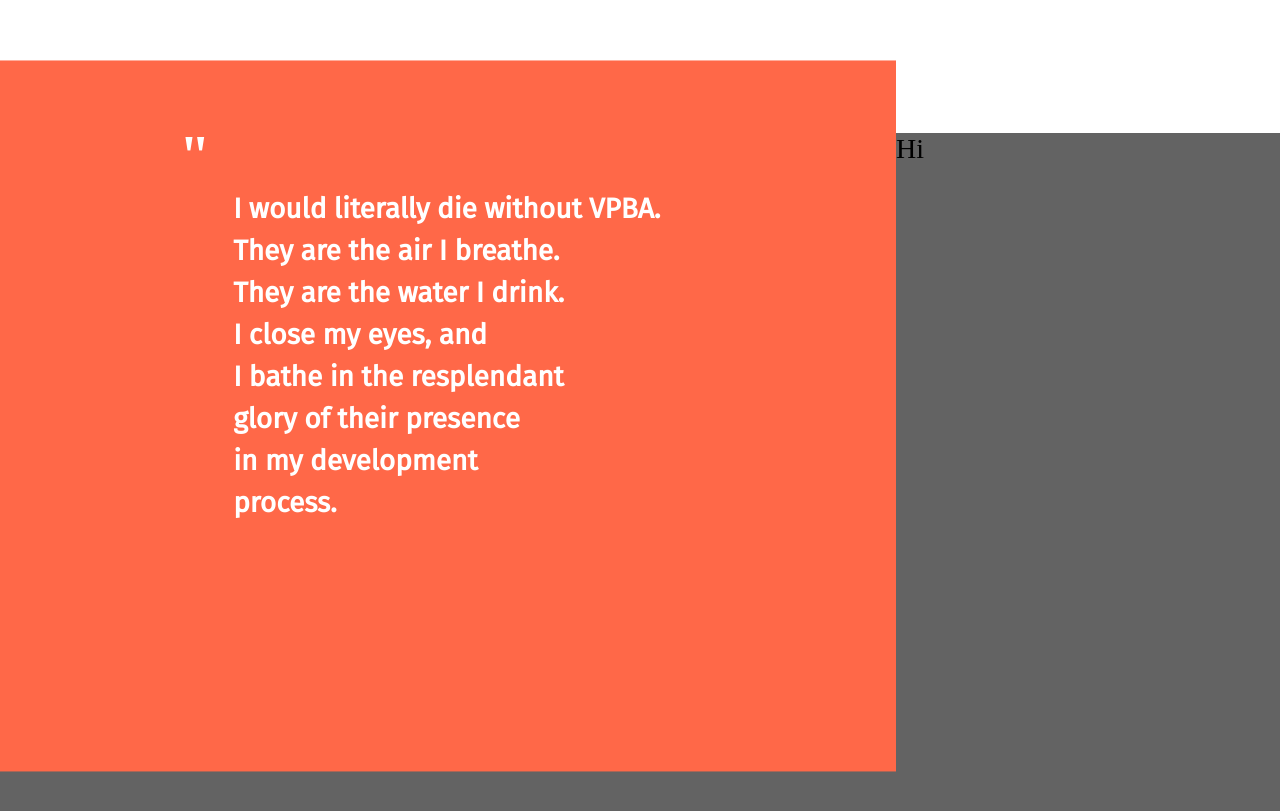
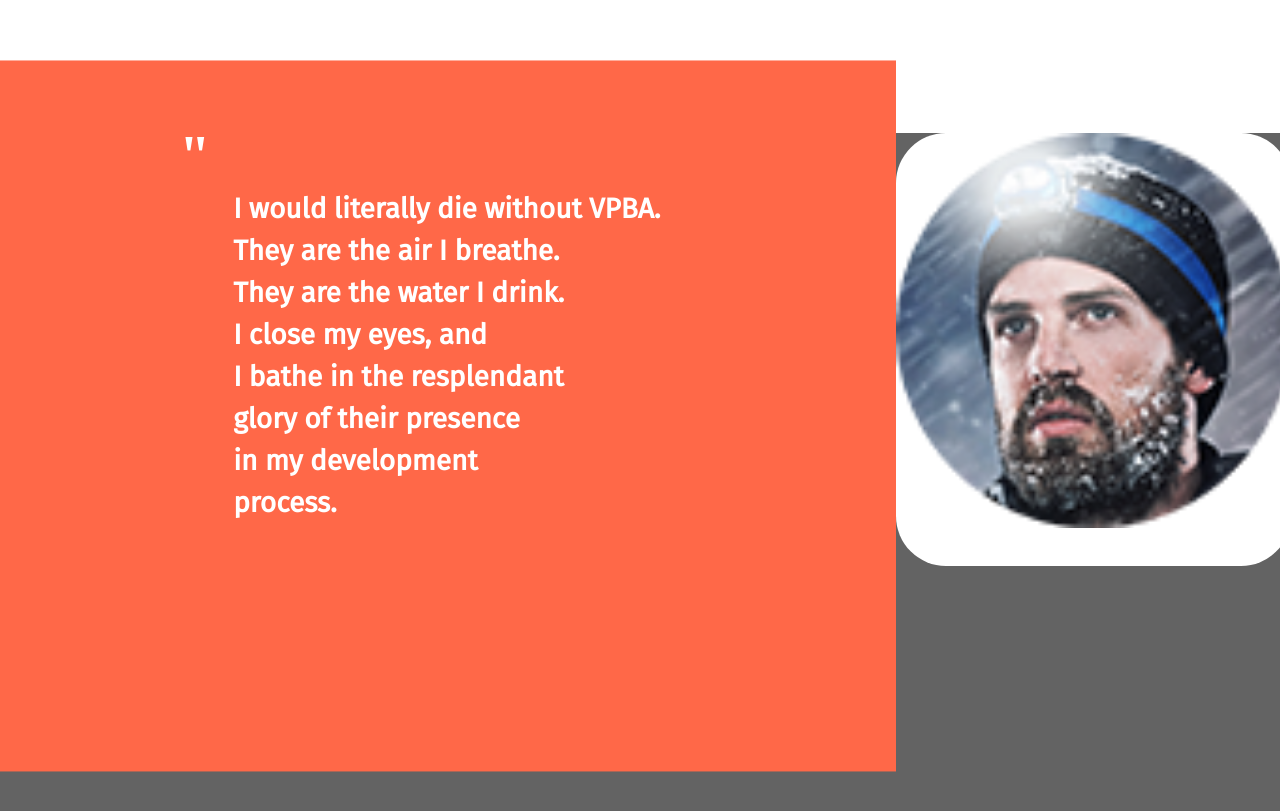
Before and after one commit to swampcamel/vpba, a website built with webpack: page src/home.html in a window 1280 px wide. Shown: the part 1680-2491 px from the top of the page. Built offline with nearby package versions, Linux system fonts and the light colour scheme; a web font is replaced by a local one.

Commit message:
work on testimonial

```diff
--- a/src/home.html
+++ b/src/home.html
@@ -83,8 +83,11 @@
         </h6>
         </div>
       </div>
-      <div class="bio">
-        Hi
+      <div class="bio-col">
+        <div class="bio-wrapper">
+          <img src="img/james-joyce.png">
+          <p class="client-name">
+        </div>
       </div>
     </div>
   </div>
--- a/src/scss/input.scss
+++ b/src/scss/input.scss
@@ -258,8 +258,28 @@
   }
 }
 
-.bio {
+.bio-col {
+  width: 30%;
+}
 
+.bio-wrapper {
+  margin-left: auto;
+  margin-right: auto;
+  width: 395.33px;
+  max-width: 395.33px;
+  background-color: white;
+  border-radius: 50px;
+  display: flex;
+  flex-direction: column;
+  justify-content: space-around;
+  img {
+    display: block;
+  }
+}
+
+.client-name {
+  font-size: 19px;
+  line-height: 33px;
 }
 
 @media screen and (max-width: 1450px) {
```
Also changed, not shown: src/img/james-joyce.png (added).
